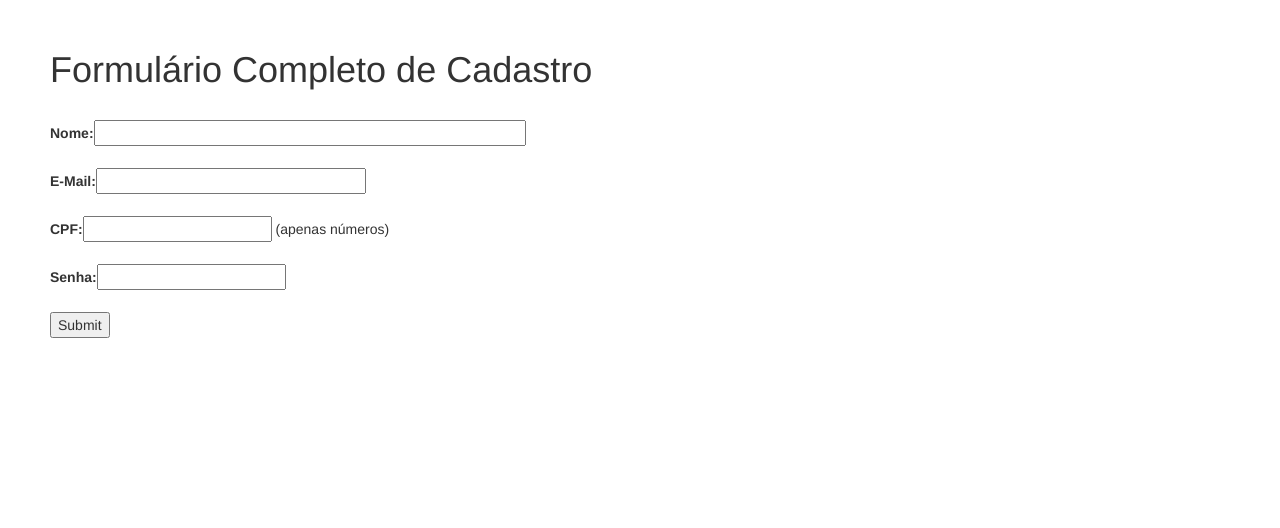
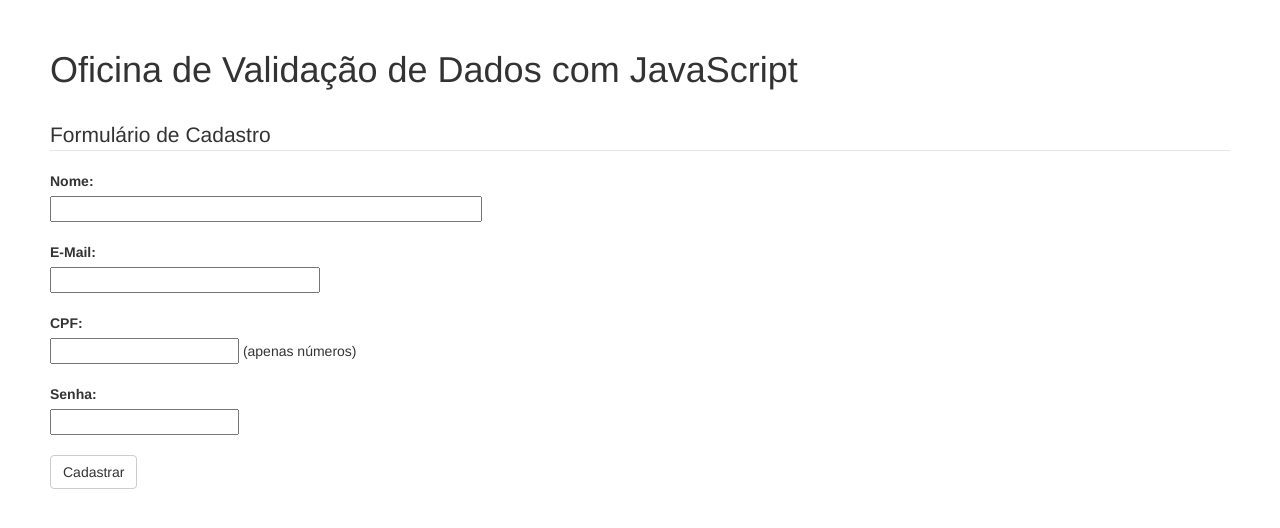
Before and after one commit to valdinei11/oficinaJS, a plain HTML site: page full.html in a window 1280 px wide. Drawn offline with Linux system fonts and the light colour scheme.

Commit message:
Melhorias e ajustes gerais

```diff
--- a/full.html
+++ b/full.html
@@ -11,13 +11,14 @@
         <script src="js/mask.js"></script>
     </head>
     <body>
-        <h1>Formulário Completo de Cadastro</h1><br>
+        <h1>Oficina de Validação de Dados com JavaScript</h1><br>
         <form name="form" method="post">
-            <label for="nome">Nome: </label><input type="text" id="nome" name="nome" size="50"><br><br>
-            <label for="email">E-Mail: </label><input type="email" id="email" name="email" size="30"><br><br>
-            <label for="cpf">CPF: </label><input type="text" id="cpf" name="cpf"> (apenas números)<br><br>
-            <label for="senha">Senha: </label><input type="password" id="senha" name="senha"><br><br>
-            <input type="submit" onclick="return validar();">
+            <legend>Formulário de Cadastro</legend>
+            <label for="nome">Nome: </label><br><input type="text" id="nome" name="nome" size="50"><br><br>
+            <label for="email">E-Mail: </label><br><input type="email" id="email" name="email" size="30"><br><br>
+            <label for="cpf">CPF: </label><br><input type="text" id="cpf" name="cpf"> (apenas números)<br><br>
+            <label for="senha">Senha: </label><br><input type="password" id="senha" name="senha"><br><br>
+            <button type="submit" onclick="return validar();" class="btn btn-default">Cadastrar</button>
         </form>
     </body>
 </html>
```
Also changed, not shown: test.html (+8 -1 lines).
